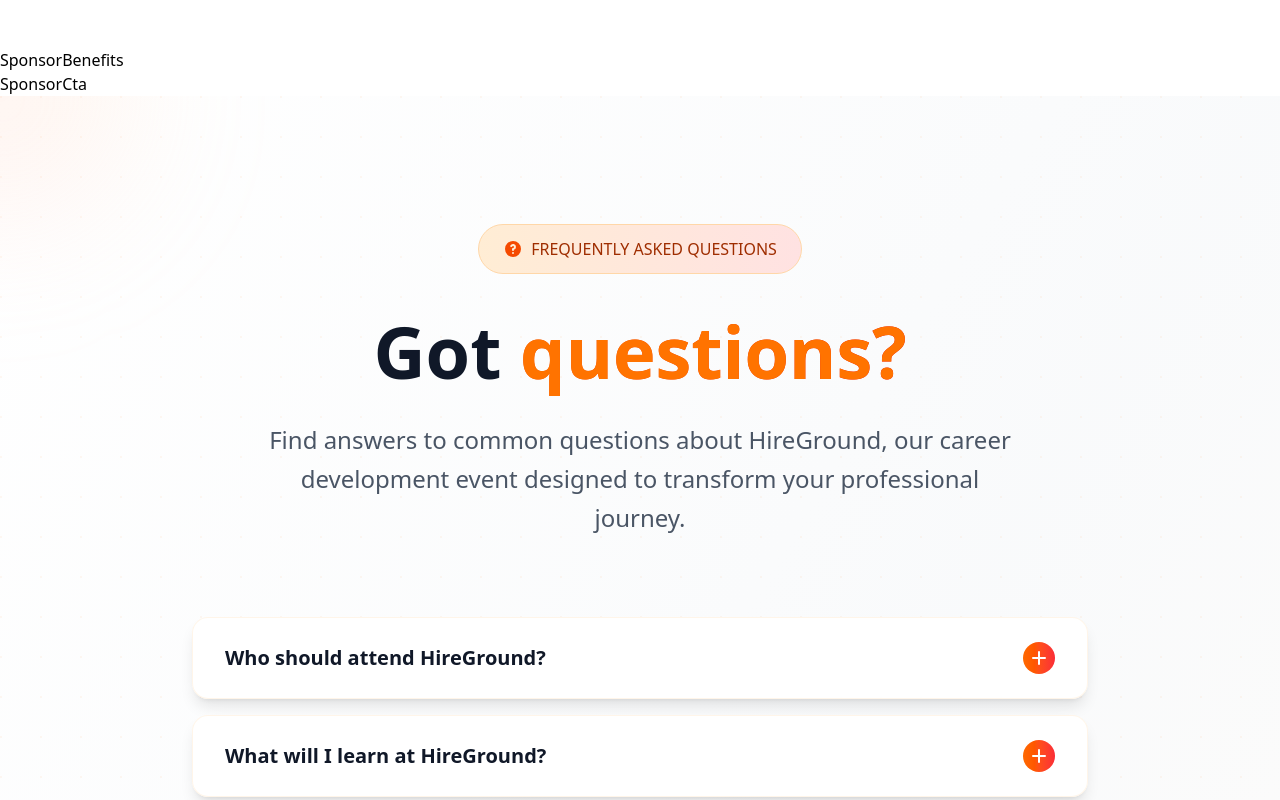
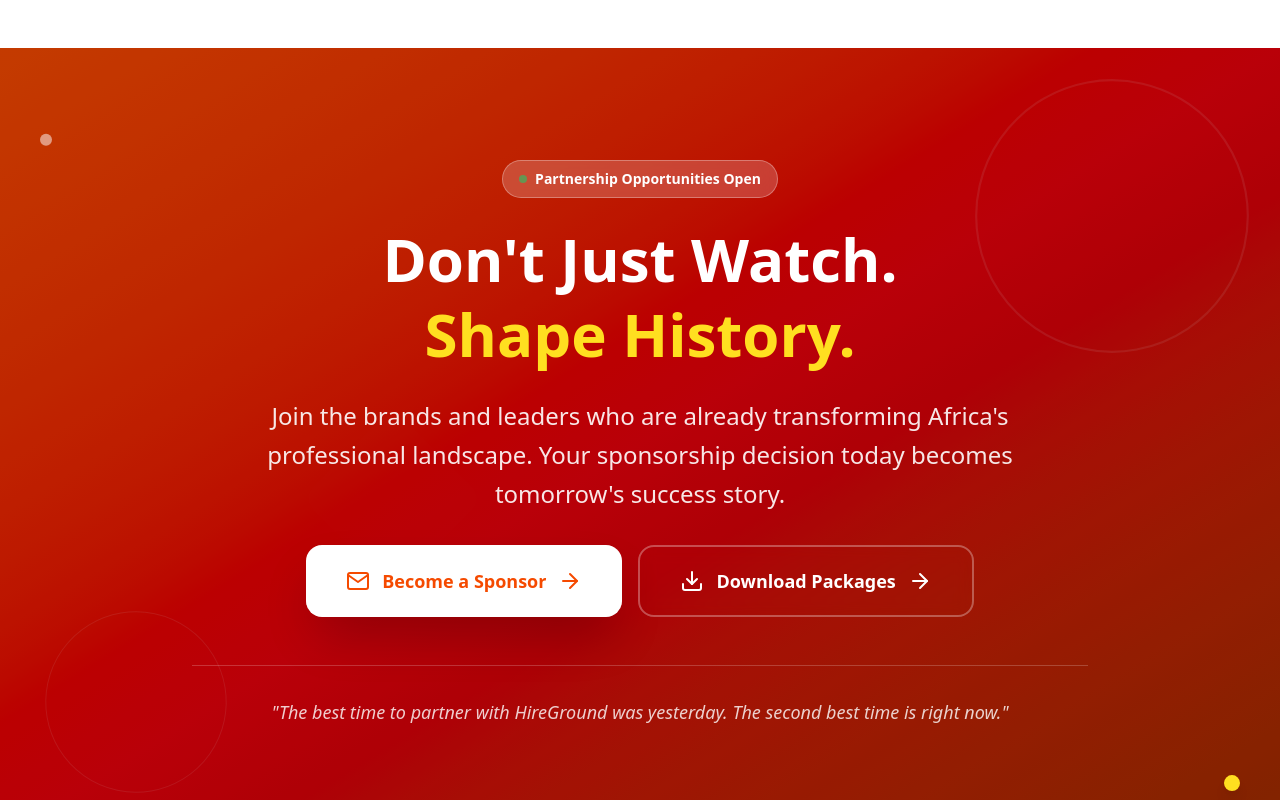
Before and after one commit to Phemmy-Dev/hireground-by-tlt, a React (Vite) app: page /sponsors in a window 1280 px wide. Shown: the part 3460-4260 px from the top of the page. Built offline with nearby package versions, Linux system fonts and the light colour scheme.

Commit message:
Created the cta section for the sponsors

```diff
--- a/src/components/sections/sponsorspagesection/SponsorCta.jsx
+++ b/src/components/sections/sponsorspagesection/SponsorCta.jsx
@@ -1,8 +1,184 @@
-import React from 'react'
+import React, { useState } from 'react'
+import { motion } from 'framer-motion'
+import { FiArrowRight, FiMail, FiPhone, FiDownload, FiCheck, FiClock, FiUsers } from 'react-icons/fi'
 
 const SponsorCta = () => {
+  const [hoveredButton, setHoveredButton] = useState(null)
+
+  // Urgency indicators
+  const urgencyPoints = [
+    { icon: <FiClock className="w-4 h-4" />, text: "Limited sponsorship slots available" },
+    { icon: <FiUsers className="w-4 h-4" />, text: "Join 50+ confirmed industry leaders" },
+    { icon: <FiCheck className="w-4 h-4" />, text: "Early bird pricing ends soon" }
+  ]
+
   return (
-    <div>SponsorCta</div>
+    <section className="relative py-20 lg:py-28 overflow-hidden">
+      {/* Unique background with geometric pattern */}
+      <div className="absolute inset-0 bg-gradient-to-br from-orange-600 via-red-600 to-orange-800">
+        {/* Animated background elements */}
+        <div className="absolute inset-0 opacity-10">
+          <motion.div
+            animate={{
+              rotate: 360,
+              scale: [1, 1.1, 1]
+            }}
+            transition={{
+              duration: 20,
+              repeat: Infinity,
+              ease: "linear"
+            }}
+            className="absolute top-10 right-10 w-64 h-64 border-2 border-white rounded-full"
+          />
+          <motion.div
+            animate={{
+              rotate: -360,
+              scale: [1, 0.9, 1]
+            }}
+            transition={{
+              duration: 25,
+              repeat: Infinity,
+              ease: "linear"
+            }}
+            className="absolute bottom-10 left-10 w-48 h-48 border border-white rounded-full"
+          />
+          <motion.div
+            animate={{
+              y: [-20, 20, -20]
+            }}
+            transition={{
+              duration: 6,
+              repeat: Infinity,
+              ease: "easeInOut"
+            }}
+            className="absolute top-1/2 left-1/4 w-32 h-32 bg-white/5 rounded-2xl rotate-45"
+          />
+        </div>
+
+        {/* Overlay for text readability */}
+        <div className="absolute inset-0 bg-black/20"></div>
+      </div>
+
+      <div className="relative z-10 container mx-auto px-4 sm:px-6 lg:px-8">
+        <div className="max-w-4xl mx-auto text-center">
+
+          {/* Main CTA Content */}
+          <motion.div
+            initial={{ opacity: 0, y: 30 }}
+            whileInView={{ opacity: 1, y: 0 }}
+            viewport={{ once: true }}
+            transition={{ duration: 0.8 }}
+          >
+            {/* Attention-grabbing badge */}
+            <div className="inline-flex items-center px-4 py-2 bg-white/20 backdrop-blur-sm border border-white/30 rounded-full mb-6">
+              <div className="w-2 h-2 bg-green-400 rounded-full mr-2 animate-pulse"></div>
+              <span className="text-white text-sm font-semibold">Partnership Opportunities Open</span>
+            </div>
+
+            {/* Compelling headline */}
+            <h2 className="text-4xl sm:text-5xl lg:text-6xl font-bold text-white mb-6 leading-tight">
+              Don't Just Watch.
+              <br />
+              <span className="text-yellow-300">Shape History.</span>
+            </h2>
+
+            <p className="text-xl sm:text-2xl text-white/90 mb-8 leading-relaxed max-w-3xl mx-auto">
+              Join the brands and leaders who are already transforming Africa's professional landscape.
+              Your sponsorship decision today becomes tomorrow's success story.
+            </p>
+          </motion.div>
+
+          {/* CTA Buttons with unique design */}
+          <motion.div
+            initial={{ opacity: 0, y: 30 }}
+            whileInView={{ opacity: 1, y: 0 }}
+            viewport={{ once: true }}
+            transition={{ duration: 0.8, delay: 0.3 }}
+            className="flex flex-col sm:flex-row gap-4 justify-center mb-12"
+          >
+            {/* Primary CTA - Become a Sponsor */}
+            <motion.a
+              href="mailto:partnerships@hireground.com"
+              onHoverStart={() => setHoveredButton('sponsor')}
+              onHoverEnd={() => setHoveredButton(null)}
+              whileHover={{ scale: 1.05, y: -3 }}
+              whileTap={{ scale: 0.95 }}
+              className="group relative inline-flex items-center px-10 py-5 bg-white text-orange-600 font-bold rounded-2xl shadow-2xl overflow-hidden transition-all duration-300"
+            >
+              {/* Button background animation */}
+              <motion.div
+                initial={{ x: '-100%' }}
+                animate={{ x: hoveredButton === 'sponsor' ? '0%' : '-100%' }}
+                transition={{ duration: 0.3 }}
+                className="absolute inset-0 bg-gradient-to-r from-yellow-400 to-orange-400"
+              />
+
+              <div className="relative flex items-center">
+                <FiMail className="w-6 h-6 mr-3 group-hover:text-white transition-colors duration-300" />
+                <span className="text-lg group-hover:text-white transition-colors duration-300">
+                  Become a Sponsor
+                </span>
+                <FiArrowRight className="w-6 h-6 ml-3 group-hover:text-white group-hover:translate-x-1 transition-all duration-300" />
+              </div>
+            </motion.a>
+
+            {/* Secondary CTA - Download Package */}
+            <motion.button
+              onHoverStart={() => setHoveredButton('download')}
+              onHoverEnd={() => setHoveredButton(null)}
+              whileHover={{ scale: 1.05, y: -3 }}
+              whileTap={{ scale: 0.95 }}
+              className="group relative inline-flex items-center px-10 py-5 border-2 border-white/30 text-white font-bold rounded-2xl backdrop-blur-sm overflow-hidden transition-all duration-300 hover:border-white"
+            >
+              {/* Button background animation */}
+              <motion.div
+                initial={{ scale: 0 }}
+                animate={{ scale: hoveredButton === 'download' ? 1 : 0 }}
+                transition={{ duration: 0.3 }}
+                className="absolute inset-0 bg-white/20 rounded-2xl"
+              />
+
+              <div className="relative flex items-center">
+                <FiDownload className="w-6 h-6 mr-3 group-hover:scale-110 transition-transform duration-300" />
+                <span className="text-lg">Download Packages</span>
+                <FiArrowRight className="w-6 h-6 ml-3 group-hover:translate-x-1 transition-transform duration-300" />
+              </div>
+            </motion.button>
+          </motion.div>
+
+          {/* Final compelling statement */}
+          <motion.div
+            initial={{ opacity: 0 }}
+            whileInView={{ opacity: 1 }}
+            viewport={{ once: true }}
+            transition={{ duration: 1, delay: 0.6 }}
+            className="mt-12 pt-8 border-t border-white/20"
+          >
+            <p className="text-lg text-white/80 italic">
+              "The best time to partner with HireGround was yesterday. The second best time is right now."
+            </p>
+          </motion.div>
+
+        </div>
+      </div>
+
+      {/* Floating action elements */}
+      <motion.div
+        animate={{ y: [0, -10, 0] }}
+        transition={{ duration: 3, repeat: Infinity, ease: "easeInOut" }}
+        className="absolute bottom-10 right-10 hidden lg:block"
+      >
+        <div className="w-4 h-4 bg-yellow-300 rounded-full shadow-lg"></div>
+      </motion.div>
+
+      <motion.div
+        animate={{ y: [0, 10, 0] }}
+        transition={{ duration: 4, repeat: Infinity, ease: "easeInOut" }}
+        className="absolute top-20 left-10 hidden lg:block"
+      >
+        <div className="w-3 h-3 bg-white/50 rounded-full"></div>
+      </motion.div>
+    </section>
   )
 }
 
--- a/src/pages/Sponsors.jsx
+++ b/src/pages/Sponsors.jsx
@@ -14,7 +14,7 @@
         <SponsorsSectionHero />
         <IntroToSponsors />
         <WhySponsor />
-        <SponsorBenefits />
+        {/* <SponsorBenefits /> */}
         <SponsorCta />
         <FaqSection />
         <Footer />
```
